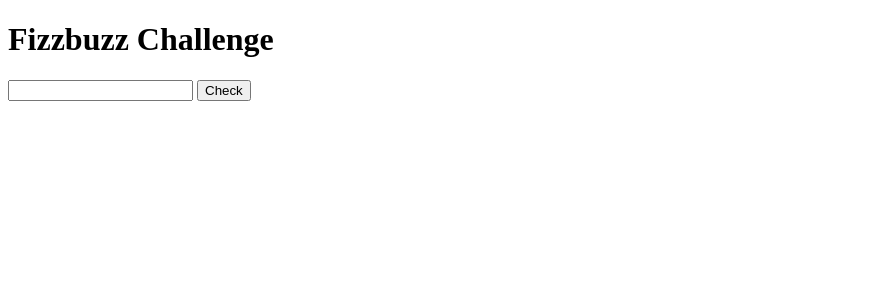
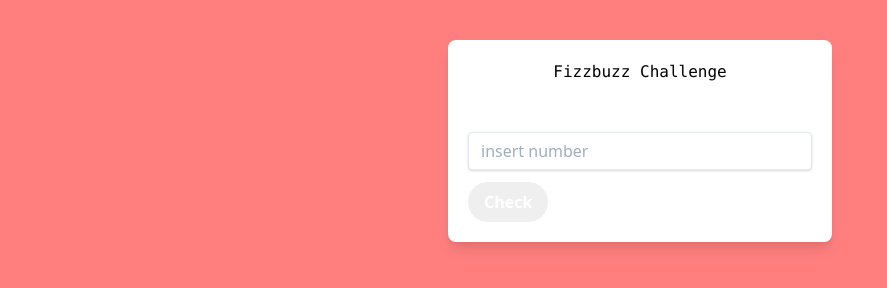
Before and after one commit to angiecstn/fizzbuzz_js_angelica, a website: page index.html in a window 1280 px wide. Shown: the whole page, without its empty margins (0-887 px from the left). Drawn offline with nearby package versions, Linux system fonts and the light colour scheme.

Commit message:
feature test fizzbuzz pass

```diff
--- a/index.html
+++ b/index.html
@@ -4,12 +4,15 @@
     <meta charset="UTF-8">
     <meta name="viewport" content="width=device-width, initial-scale=1.0">
     <meta http-equiv="X-UA-Compatible" content="ie=edge">
-    <title>FizzBuzz</title>
+    <link  href="https://cdn.jsdelivr.net/npm/tailwindcss/dist/tailwind.min.css"  rel="stylesheet">
+    <link  href="./src/app.css" rel="stylesheet">
+    <title class= ""text-xl leading-tight"> FizzBuzz </title>
 </head>
-<body>
-    <h1>Fizzbuzz Challenge</h1>
-    <input type="text" id="value">
-    <input type="submit" value="Check" id="button">
+<body style="background-color:rgba(255,0,0,0.5);">
+    <div class="wrapper container bg-white mx-auto max-w-sm shadow-lg rounded-lg overflow-hidden align-content: center;">
+    <h1 class= "text-center font-mono">Fizzbuzz Challenge</h1> </br></br>
+    <input class= "shadow appearance-none border border-red rounded w-full py-2 px-3 text-grey-darker mb-3 leading-tight focus:outline-none focus:shadow-outline" type="text" placeholder="insert number" type="text" id="value">
+    <input class= "bg-blue hover:bg-blue-dark text-white font-bold py-2 px-4 rounded-full content-center" type="submit" value="Check" id="button">
     <div id="display_answer"></div>
 </body>
 <script src="src/js/fizz-buzz.js"></script>
@@ -25,4 +28,5 @@
             })
         })
     </script>
+    </div>
 </html>
--- /dev/null
+++ b/src/app.css
@@ -0,0 +1,8 @@
+.wrapper {
+    padding: 20px;
+    margin-top: 40px;
+}
+
+.body{
+    url();
+}
--- a/src/js/fizz-buzz.js
+++ b/src/js/fizz-buzz.js
@@ -1,6 +1,8 @@
 function FizzBuzz() {
     this.check = (number) => {
-        if (number % 3 === 0) {
+        if (number % 3 === 0 && number % 5 === 0){
+            return 'FizzBuzz';
+        } else if(number % 3 === 0) {
             return 'Fizz';
         } else if (number % 5 === 0) {
             return 'Buzz';
```
Also changed, not shown: features/index.feature.js (+8 -1 lines).
